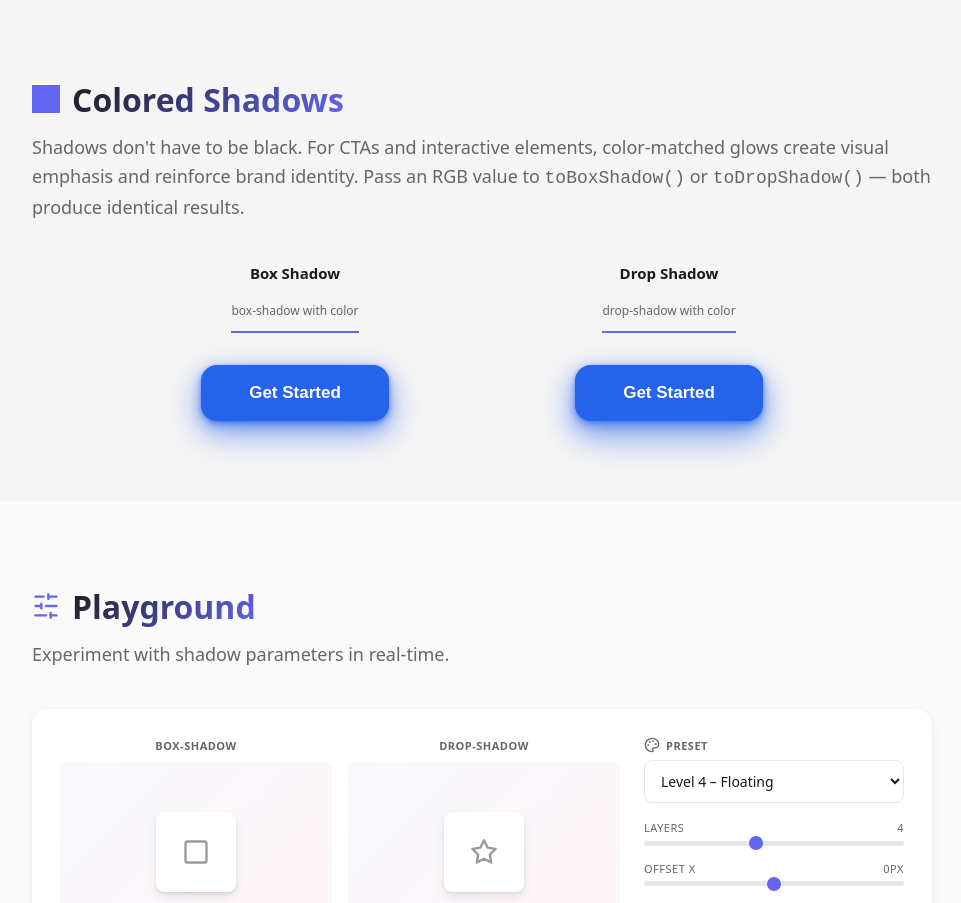
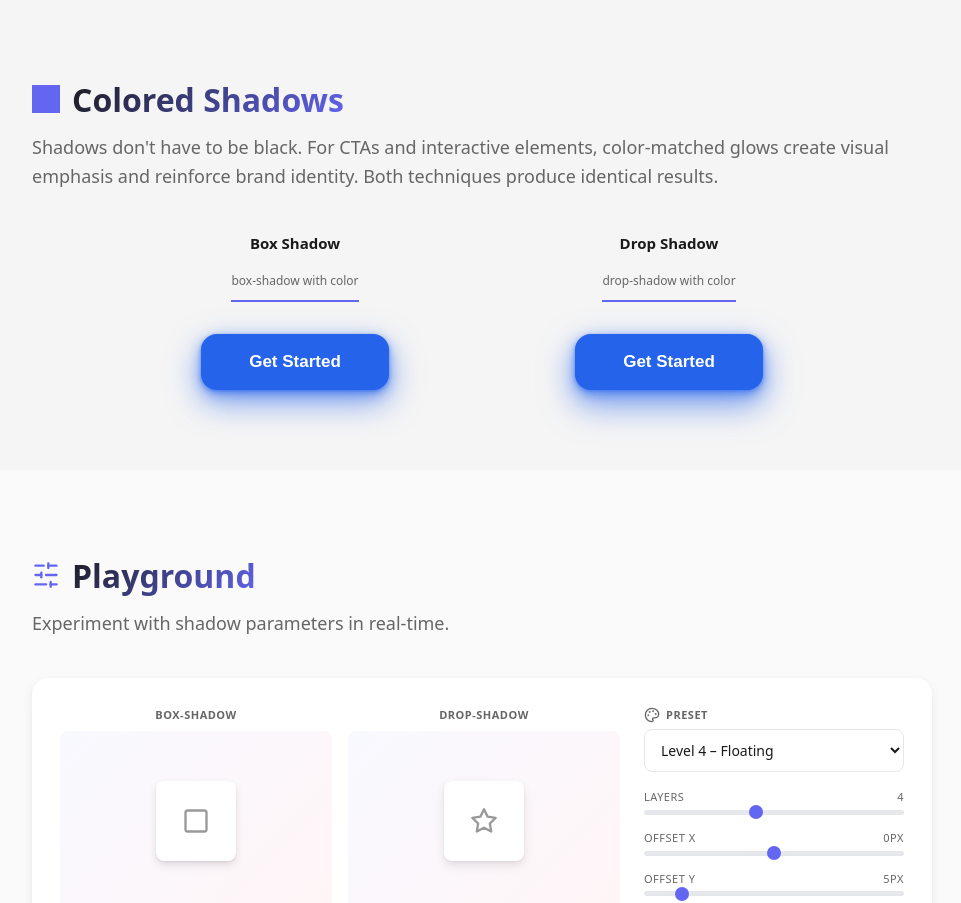
Before and after one commit to sebastian-software/effective-shadow, a React (Vite) app in the folder demo/: page / in a window 1280 px wide. Shown: the part 5300-6203 px from the top of the page, without its empty margins (158-1119 px from the left). Built offline with nearby package versions, Linux system fonts and the light colour scheme.

Commit message:
fix(demo): remove confusing API reference from colored shadows section

```diff
--- a/demo/src/App.tsx
+++ b/demo/src/App.tsx
@@ -355,8 +355,7 @@ function SectionColoredShadows() {
       <p className="section-desc">
         Shadows don't have to be black. For CTAs and interactive elements,
         color-matched glows create visual emphasis and reinforce brand identity.
-        Pass an RGB value to <code>toBoxShadow()</code> or{" "}
-        <code>toDropShadow()</code> — both produce identical results.
+        Both techniques produce identical results.
       </p>
       <ColoredShadows />
     </section>
```
